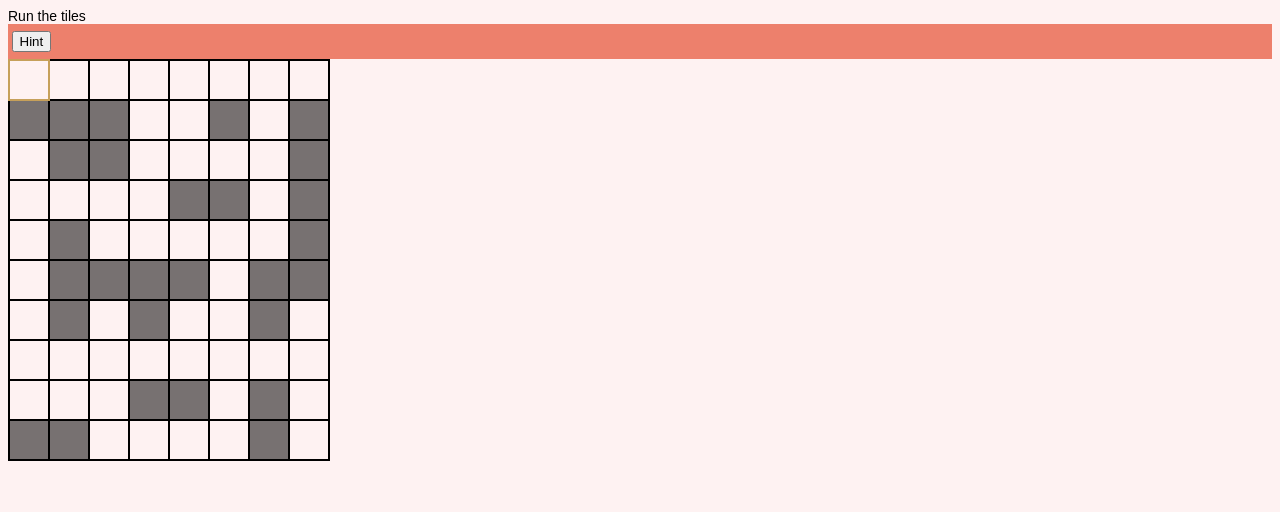
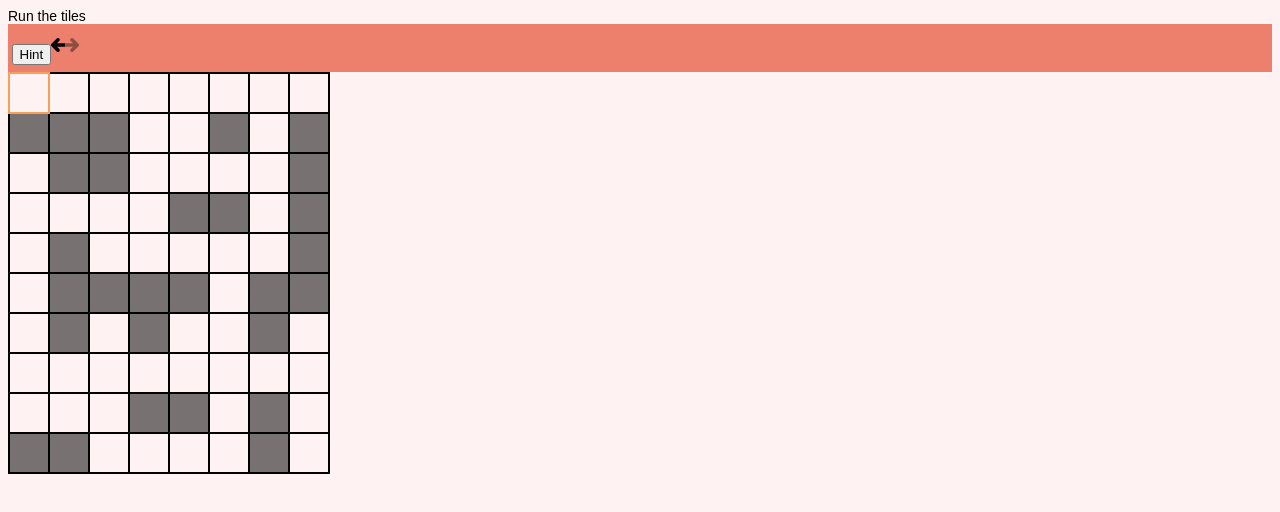
Before and after one commit to maxhormiguera/crossword-vue, a Vue app: page / in a window 1280 px wide. Shown: the top 512 px of the page. Built offline with nearby package versions, Linux system fonts and the light colour scheme.

Commit message:
class constructor Tile for cursor fn

```diff
--- a/package.json
+++ b/package.json
@@ -11,9 +11,11 @@
   "dependencies": {
     "stylus": "^0.64.0",
     "stylus-loader": "^8.1.1",
+    "vite-svg-loader": "^5.1.0",
     "vue": "^3.5.13"
   },
   "devDependencies": {
+    "@types/node": "^24.0.3",
     "@vitejs/plugin-vue": "^5.2.3",
     "vite": "^6.2.4",
     "vite-plugin-vue-devtools": "^7.7.2"
--- a/src/assets/styles/_theme.styl
+++ b/src/assets/styles/_theme.styl
@@ -13,7 +13,7 @@ $transition-speed = 0.8s
   @property --accent-color {
     syntax "<color>"
     inherits true
-    initial-value #c6a05a
+    initial-value #f6a05a
   }
   @property --text-main-color {
     syntax "<color>"
--- /dev/null
+++ b/src/components/icon.vue
@@ -0,0 +1,24 @@
+<script setup lang="ts">
+import { defineAsyncComponent } from 'vue'
+const { name } = defineProps({
+  name: { type: String, required: true },
+  size: { type: String, required: true },
+})
+
+const icon = defineAsyncComponent(() => import(`../assets/icons/${name}.svg`))
+</script>
+
+<template>
+  <span class="icon-wrapper">
+    <component :is="icon" class="icon" fill="currentColor" />
+  </span>
+</template>
+
+<style scoped lang="stylus">
+.icon-wrapper
+  display inline-block
+  width v-bind(size)
+  height v-bind(size)
+  .icon
+    width-height 100%
+</style>
--- a/src/components/tileset.vue
+++ b/src/components/tileset.vue
@@ -6,12 +6,8 @@ const { width, height, tileSize } = defineProps({
   height: { type: Number, default: 6 },
   tileSize: { type: Number, default: 40 },
 })
-
-
-let canvasSize = { width: (tileSize * width) + 2, height: (tileSize * height) +2 }
-
-
-
+let canvasSize = { width: (tileSize * width) + 2, height: (tileSize * height) + 2 }
+let cursorTile = { x: 0, y: 0 }
 const blackTiles = [
   { x: 0, y: 1 },
   { x: 1, y: 1 },
@@ -43,27 +39,62 @@ const blackTiles = [
   { x: 6, y: 9 },
 ]
 
-
-function cursorTile(ctx:CanvasRenderingContext2D, x: number, y: number , state: 'hover' | 'active') {
-  this.x = x;
-  this.y = y;
-  this.state = state;
-  this.draw = () => {
-    ctx.lineWidth = 2
-    ctx.strokeStyle = '#c6a05a'
-    ctx.strokeRect((this.x * tileSize)+1, (this.y * tileSize)+1, tileSize, tileSize)
+class Tile {
+  constructor(public ctx:CanvasRenderingContext2D|null,
+              public x: number,
+              public y: number,
+              public state: 'hover' | 'active') {
+    this.ctx = ctx;
+    this.x = x;
+    this.y = y;
+    this.state = state;
+  }
+  draw () {
+    if (this.ctx) {
+      this.ctx.lineWidth = 2
+      this.ctx.strokeStyle = '#f6a05a'
+      this.ctx.strokeRect((this.x * tileSize) + 1, (this.y * tileSize) + 1, tileSize, tileSize)
+    }
   }
 }
 
-function drawBackGround(ctx: CanvasRenderingContext2D, width: number, height: number) {
+let Cursor = new Tile(null, cursorTile.x, cursorTile.y, 'hover')
+
+onMounted(() => {
+  const canvas = document.getElementById('tileset') as HTMLCanvasElement
+  if (canvas.getContext) {
+    const ctx = canvas.getContext('2d')
+    Cursor.ctx = ctx
+    drawBackGround(canvas, ctx)
+
+    canvas.addEventListener('mousemove', (evt: MouseEvent) => {
+      const pos = getPos(evt, canvas)
+      drawBackGround (canvas, ctx)
+      Cursor.x = pos.x
+      Cursor.y = pos.y
+    })
+
+  }
+})
+
+function getPos(evt: MouseEvent, canvas: HTMLCanvasElement) {
+  return {
+    x: Math.min(Math.floor((evt.clientX - canvas.offsetLeft) / tileSize), width - 1),
+    y: Math.min(Math.floor((evt.clientY - canvas.offsetTop) / tileSize), height - 1),
+  }
+}
+
+function drawBackGround(canvas:HTMLCanvasElement, ctx: CanvasRenderingContext2D|null) {
+  if (!ctx) return
+  ctx.clearRect(0, 0, canvas.width, canvas.height);
   // draw the grid -- s
-  for (let x = 1; x <= width; x=x+tileSize) {
+  for (let x = 1; x <= canvas.width; x=x+tileSize) {
     ctx.moveTo(x, 0)
-    ctx.lineTo(x, height)
+    ctx.lineTo(x, canvas.height)
   }
-  for (let y = 1; y <= height; y=y+tileSize) {
+  for (let y = 1; y <= canvas.height; y=y+tileSize) {
     ctx.moveTo(0, y)
-    ctx.lineTo(width, y)
+    ctx.lineTo(canvas.width, y)
   }
   ctx.lineWidth = 2
   ctx.strokeStyle = '#000000'
@@ -72,43 +103,12 @@ function drawBackGround(ctx: CanvasRenderingContext2D, width: number, height: nu
   // draw the empty black tiles -- s
   blackTiles.forEach(tile => {
     ctx.fillStyle = '#00000088'
-    ctx.fillRect((tile.x * tileSize)+2, (tile.y * tileSize)+2, tileSize-2, tileSize-2)
+    ctx.fillRect((tile.x * tileSize) + 2, (tile.y * tileSize) + 2, tileSize - 2, tileSize - 2)
   })
   // draw the empty black tiles -- e
+
+  Cursor.draw()
 }
-
-
-onMounted(() => {
-  const canvas = document.getElementById('tileset') as HTMLCanvasElement
-  if (canvas.getContext) {
-    const ctx = canvas.getContext('2d')
-
-    drawBackGround(ctx, canvas.width, canvas.height)
-
-    let Cursor = new cursorTile(ctx, 0, 0, 'hover')
-    Cursor.draw()
-
-    canvas.addEventListener('mousemove', (evt: MouseEvent) => {
-      const pos = {
-        x: Math.floor((evt.clientX - canvas.offsetLeft) / tileSize),
-        y: Math.floor((evt.clientY - canvas.offsetTop) / tileSize),
-      }
-      console.log('m')
-      ctx.clearRect(0, 0, canvas.width, canvas.height);
-      Cursor.x = pos.x
-      Cursor.y = pos.y
-      drawBackGround(ctx, canvas.width, canvas.height)
-      Cursor.draw()
-    })
-
-  }
-
-
-})
-
-
-
-
 
 </script>
 
--- a/src/components/toolbar.vue
+++ b/src/components/toolbar.vue
@@ -1,10 +1,12 @@
 <script setup lang="ts">
 
+import Icon from "@/components/icon.vue";
 </script>
 
 <template>
 <div class="toolbar">
   <button type="button" class="hint-btn">Hint</button>
+  <icon name="double-arrow"  size="2rem"/>
 </div>
 </template>
 
--- a/vite.config.js
+++ b/vite.config.js
@@ -4,12 +4,14 @@ import { defineConfig } from 'vite'
 import vue from '@vitejs/plugin-vue'
 import vueDevTools from 'vite-plugin-vue-devtools'
 import path from 'path'
+import svgLoader from "vite-svg-loader";
 
 // https://vite.dev/config/
 export default defineConfig({
   plugins: [
     vue(),
     vueDevTools(),
+    svgLoader()
   ],
   resolve: {
     alias: {
```
Also changed, not shown: src/components/icons/IconCommunity.vue (deleted, +0 -7 lines), src/components/icons/IconDocumentation.vue (deleted, +0 -7 lines), src/components/icons/IconEcosystem.vue (deleted, +0 -7 lines), src/components/icons/IconSupport.vue (deleted, +0 -7 lines), src/components/icons/IconTooling.vue (deleted, +0 -19 lines), tsconfig.json (added, +14 -0 lines), src/assets/icons/double-arrow.svg (added), 1 other file (tests, documents, lock files or other folders).
